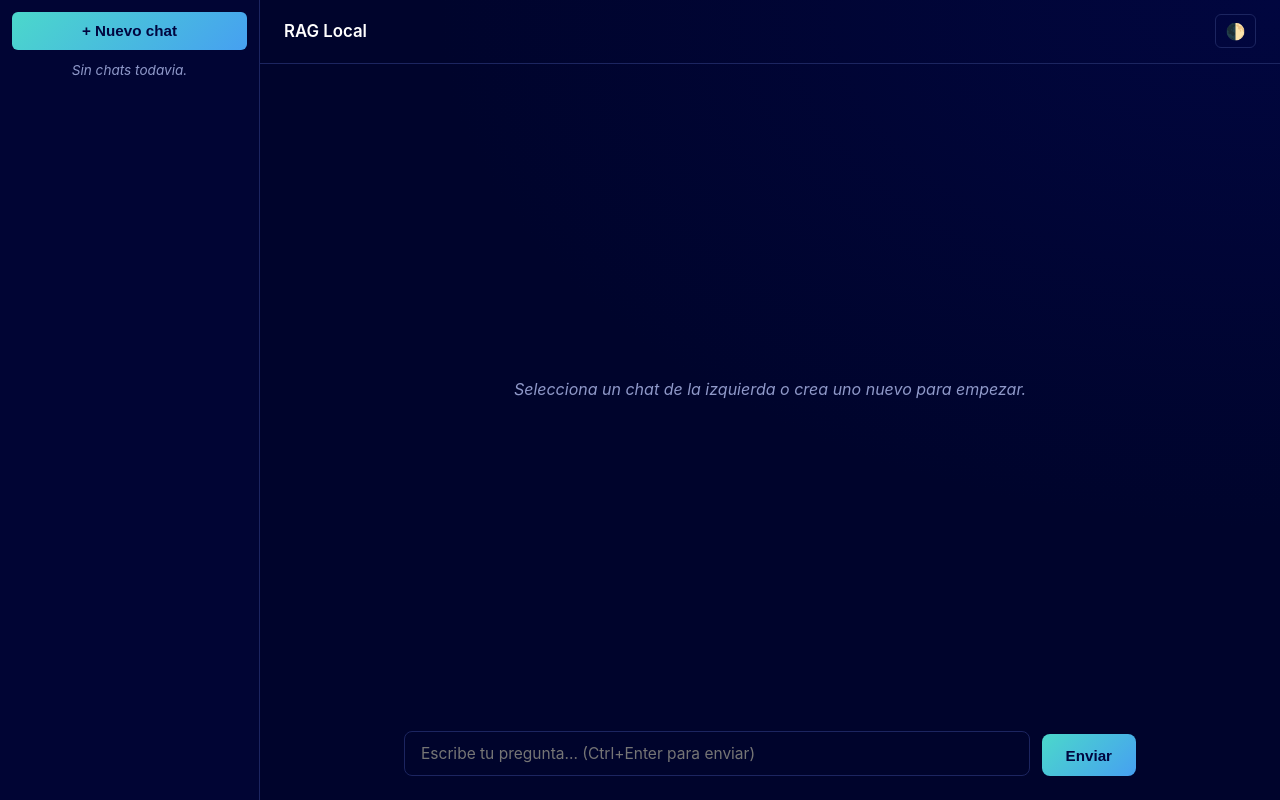
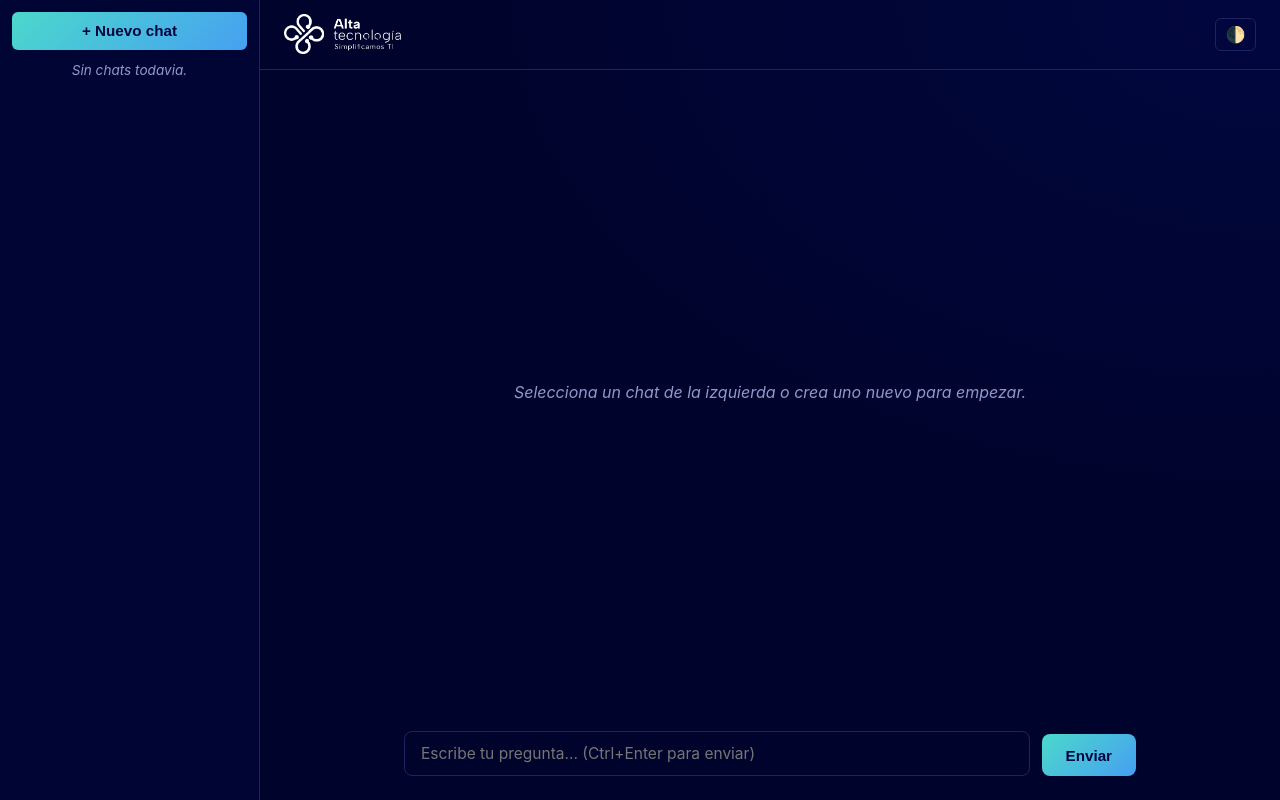
Before and after one commit to Skyfull99/Personal-RAG-, a FastAPI app: page / in a window 1280 px wide. Run offline with FastAPI, Linux system fonts and the light colour scheme; data that the repository does not hold is empty; some libraries are stand-ins or nearby versions.

Commit message:
Logo de Alta en el encabezado, con version por tema
Reemplaza el texto 'RAG Local' del header por el logo horizontal de la
marca: version oscura en modo dia y version blanca en modo noche (el
CSS alterna segun la clase tema-oscuro). Los PNG servibles viven en
web/static/img/; los originales quedan en img/ fuera del repo.

```diff
--- a/web/static/style.css
+++ b/web/static/style.css
@@ -195,6 +195,27 @@ body {
 .encabezado .titulo {
     font-weight: 600;
     font-size: 1.05rem;
+    display: flex;
+    align-items: center;
+}
+
+/* Logo de marca en el encabezado: hay dos versiones del PNG y el tema
+   decide cual se muestra (la blanca solo se ve sobre fondo oscuro). */
+.encabezado .logo {
+    height: 40px;
+    display: block;
+}
+
+.encabezado .logo-noche {
+    display: none;
+}
+
+body.tema-oscuro .encabezado .logo-dia {
+    display: none;
+}
+
+body.tema-oscuro .encabezado .logo-noche {
+    display: block;
 }
 
 .btn-tema {
--- a/web/templates/index.html
+++ b/web/templates/index.html
@@ -22,7 +22,13 @@
         <main class="principal">
 
             <header class="encabezado">
-                <span class="titulo">RAG Local</span>
+                <!-- Logo de la marca: version oscura para el tema dia y
+                     version blanca para el tema noche (el CSS alterna
+                     cual se ve segun la clase tema-oscuro del body). -->
+                <span class="titulo">
+                    <img src="/static/img/logo-dia.png" alt="Alta Tecnologia" class="logo logo-dia">
+                    <img src="/static/img/logo-noche.png" alt="Alta Tecnologia" class="logo logo-noche">
+                </span>
                 <button id="btn-tema" class="btn-tema" title="Cambiar tema claro/oscuro">🌓</button>
             </header>
 
```
Also changed, not shown: web/static/img/logo-dia.png (added), web/static/img/logo-noche.png (added), 1 other file.
